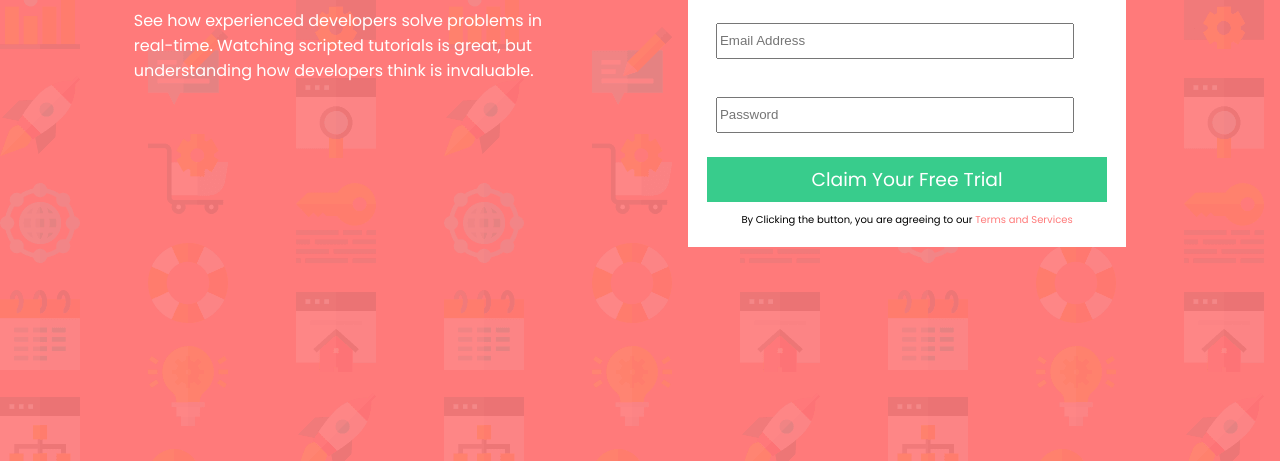
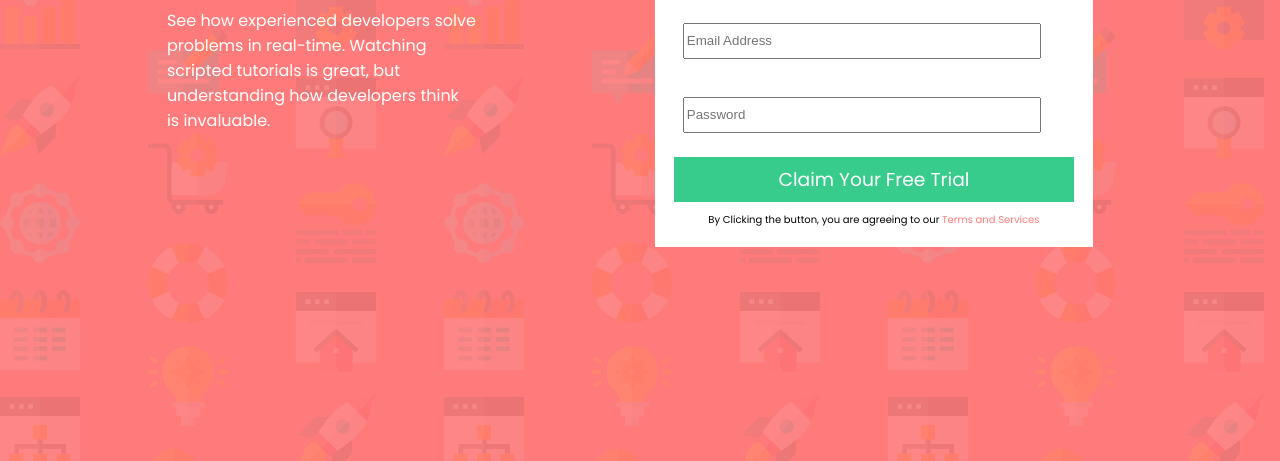
Before and after one commit to Kingsley-Opara/Responsive-Form, a plain HTML site: page index.html in a window 1280 px wide. Shown: the part 339-800 px from the top of the page. Drawn offline with Linux system fonts and the light colour scheme.

Commit message:
edited index.html and style.css

```diff
--- a/index.html
+++ b/index.html
@@ -20,9 +20,9 @@
             <div class="text-con">
                 <h1>Learn To Code By <br>Watching Others</h1>
                  <p>
-                    See how experienced developers solve problems in <br>real-time.
-                    Watching scripted tutorials is great, but  <br>understanding how
-                    developers think is invaluable.
+                    See how experienced developers solve <br>problems in real-time.
+                    Watching <br>scripted tutorials is great, but <br>understanding how
+                    developers think<br> is invaluable.
                 </p>
             </div>
             <div class="form-con">
--- a/style.css
+++ b/style.css
@@ -27,9 +27,9 @@ body{
     }
 
 }
-@media only screen and (min-width:250px) and (max-width:750px) {
+@media only screen and (min-width:250px) and (max-width:450px) {
     .input{
-        width: 250px;
+        width: 280px;
     }
 
 }
@@ -42,7 +42,7 @@ body{
 }
 .form form{
     padding: 10px;
-    width: 80px;
+    width: 10px;
 }
 h4{
     background-color: hsl(248, 32%, 49%);
```
